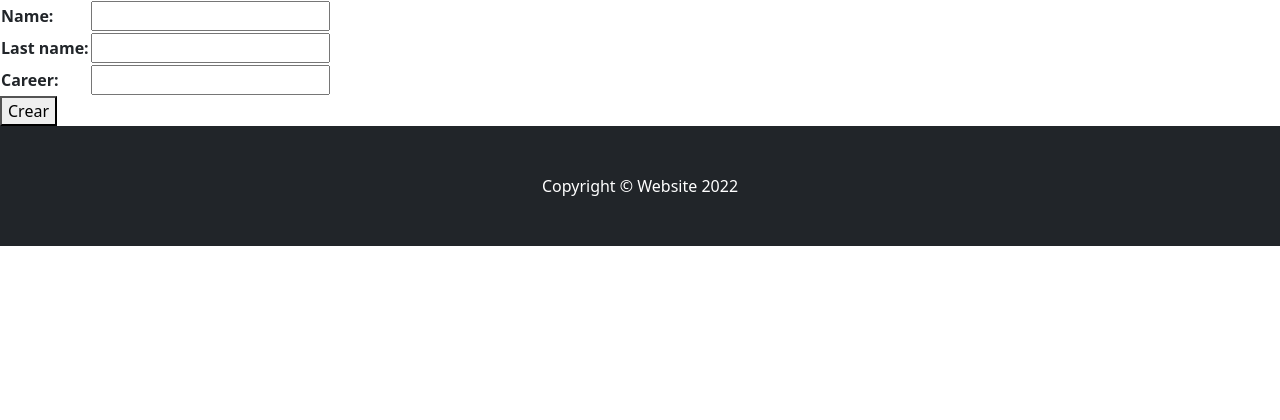
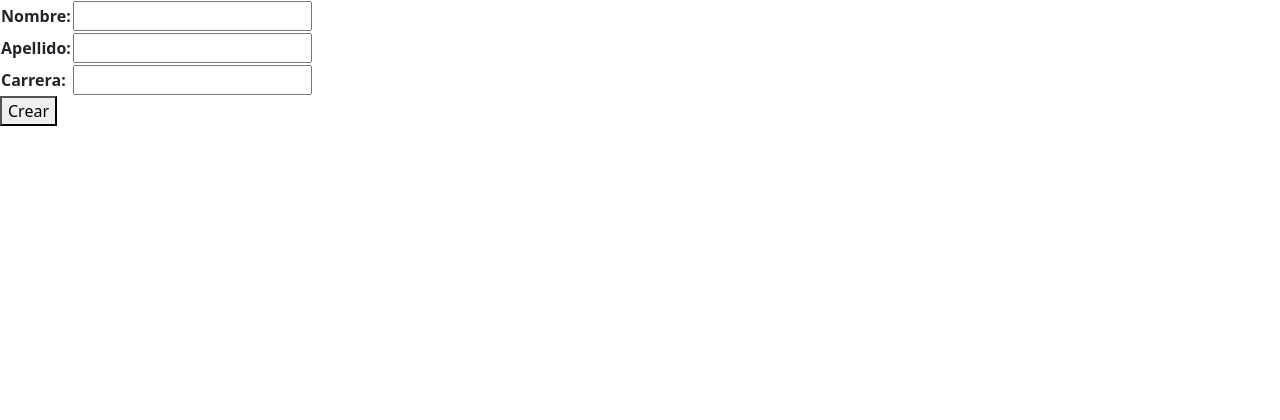
Before and after one commit to francoparnetti/Entrega1-Parnetti, a Django app: page /class/students/ in a window 1280 px wide. Shown: the part 56-476 px from the top of the page. Run offline with Django 4.2, Linux system fonts and the light colour scheme; some libraries are stand-ins or nearby versions.

Commit message:
Cambios finales, principalmente de estetica

```diff
--- a/class/forms.py
+++ b/class/forms.py
@@ -2,21 +2,21 @@ from django import forms
 
 
 class StudentsRegister(forms.Form):
-    name = forms.CharField(max_length=20)
-    last_name = forms.CharField(max_length=30)
-    career = forms.CharField(max_length=50)
+    name = forms.CharField(max_length=20, label = "Nombre")
+    last_name = forms.CharField(max_length=30, label = "Apellido")
+    career = forms.CharField(max_length=50, label = "Carrera")
 
 
 class TeachersRegister(forms.Form):
-    name = forms.CharField(max_length=20)
-    last_name = forms.CharField(max_length=30)
-    subject_matter = forms.CharField(max_length=30)
+    name = forms.CharField(max_length=20, label = "Nombre")
+    last_name = forms.CharField(max_length=30, label = "Apellido")
+    subject_matter = forms.CharField(max_length=30, label = "Materia impartida")
 
 
 class CareersRegister(forms.Form):
-    name = forms.CharField(max_length=50)
-    commission = forms.IntegerField()
+    name = forms.CharField(max_length=50, label = "Curso")
+    commission = forms.IntegerField(label = "Comision")
 
 
 class StudentsSearching(forms.Form):
-    name = forms.CharField(max_length=20)
+    name = forms.CharField(max_length=20, label = "Introduzca un nombre")
--- a/index/templates/index/index.html
+++ b/index/templates/index/index.html
@@ -49,9 +49,13 @@
 
 
         <!-- Footer-->
-        <footer class="py-5 bg-dark">
+        <footer class="py-5 bg-dark fixed-bottom">
             <div class="container px-4"><p class="m-0 text-center text-white">Copyright &copy; Website 2022</p></div>
         </footer>
+
+
+
+
         <!-- Bootstrap core JS-->
         <script src="https://cdn.jsdelivr.net/npm/bootstrap@5.1.3/dist/js/bootstrap.bundle.min.js"></script>
         <!-- Core theme JS-->
```
Also changed, not shown: class/models.py (+5 -2 lines), index/static/js/scripts.js (renamed from index/static/scripts.js).
